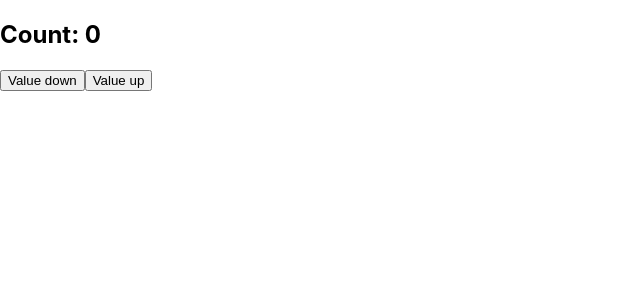
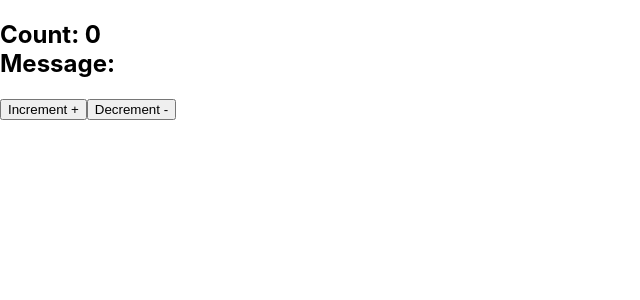
Before and after one commit to Armine-Khachatryan/Todo-list, a React (Create React App) app: page / in a window 1280 px wide. Shown: the top 300 px of the page, without its empty margins (0-640 px from the left). Built offline with nearby package versions, Linux system fonts and the light colour scheme.

Commit message:
homework-27

```diff
--- /dev/null
+++ b/src/Counter/Decrement.js
@@ -0,0 +1,24 @@
+import React from 'react';
+import { connect } from 'react-redux';
+
+function Decrement(props) {
+
+    return (
+
+        <button
+            onClick={props.onDecrement}
+        >
+        Decrement -
+        </button>
+    );
+}
+
+const mapDispatchToProps = (dispatch) => {
+    return {
+        onDecrement: () => {
+            dispatch({ type: 'DECREMENT'});
+        }
+    };
+};
+
+export default connect(null, mapDispatchToProps)(Decrement);
--- /dev/null
+++ b/src/Counter/Increment.js
@@ -0,0 +1,25 @@
+import React from 'react';
+import { connect } from 'react-redux';
+
+function Increment(props) {
+
+    return (
+
+        <button
+            onClick={props.onIncrement}
+        >
+            Increment +
+        </button>
+    );
+}
+
+
+const mapDispatchToProps = (dispatch) => {
+    return {
+        onIncrement: () => {
+            dispatch({ type: 'INCREMENT'});
+        }
+    };
+};
+
+export default connect(null, mapDispatchToProps)(Increment);
--- /dev/null
+++ b/src/Counter/SetCount.js
@@ -0,0 +1,17 @@
+import React from 'react';
+import Increment from './Increment';
+import Decrement from './Decrement';
+
+
+function SetCount(props) {
+
+    return (
+        <div>
+          <Increment />
+          <Decrement/>
+
+        </div>
+    )
+}
+
+export default SetCount;
--- a/src/demo/ShowCount.js
+++ b/src/Counter/ShowCount.js
@@ -6,6 +6,8 @@ function ShowCount(props){
     return(
         <h2>
         Count: {props.value}
+        <br/>
+        Message: {props.message}
         </h2>
     );
 }
@@ -13,8 +15,9 @@ function ShowCount(props){
 const mapStateToProps = (state)=>{
 return {
     value: state.count,
+    message: state.message
+};
 };
 
-};
 
 export default connect(mapStateToProps)(ShowCount);
--- a/src/demo/CreatingBouquet.js
+++ b/src/CreatingBouquet.js
@@ -1,6 +1,6 @@
 import React from 'react';
-import Color from '../Color';
-import Flower from '../Flower';
+import Color from './Color';
+import Flower from './Flower';
 function CreatingBouquet (props){
     return (
         <div>
--- a/src/demo/SetCount.js
+++ /dev/null
@@ -1,41 +0,0 @@
-import React, { useState } from 'react';
-import { connect } from 'react-redux';
-
-function ChangeCount(props) {
-
-    const [value, setValue] = useState('');
-
-
-    return (
-        <div>
-            <button
-                onClick={() => {
-                    props.onValueDown(value);
-                    setValue('');
-                }}
-            >
-                Value down
-</button>
-
-            <button
-                onClick={props.onValueUp}
-            >
-                Value up
-        </button>
-        </div>
-    )
-}
-
-const mapDispatchToProps = (dispatch) => {
-    return {
-        onValueUp: () => {
-            dispatch({ type: 'INCREMENT' });
-        },
-        onValueDown: () => {
-            dispatch({ type: 'DECREMENT' });
-        },
-    };
-
-};
-
-export default connect(null, mapDispatchToProps)(ChangeCount);
--- a/src/index.js
+++ b/src/index.js
@@ -1,28 +1,31 @@
 import React from 'react';
 import ReactDOM from 'react-dom';
 import './index.css';
-import Counter from './demo/Counter';
+import Counter from './Counter/Counter';
 import { Provider } from 'react-redux';
 import {createStore} from 'redux';
 
+
 function reducer(state={ count: 0}, action){
-  if(action.type === "INCREMENT") {
+
+
+    switch(action.type){
+        case 'INCREMENT':{
           return {
             ...state,
-      count: state.count + 1
+            count: state.count+1
           };
         }
-  if(action.type === "DECREMENT") {
+        case 'DECREMENT':{
           return {
             ...state,
-      count: state.count - 1
+            count: state.count-1
           };
         }
-
-  return state;
+        default: return state;
       }
-
-const store = createStore(reducer);
+    }
+      const store=createStore(reducer);
 
     ReactDOM.render(
       <React.StrictMode>
```
Also changed, not shown: src/Counter/Counter.js (renamed from src/demo/Counter.js). Lines whose indentation alone changed are shown as unchanged.
